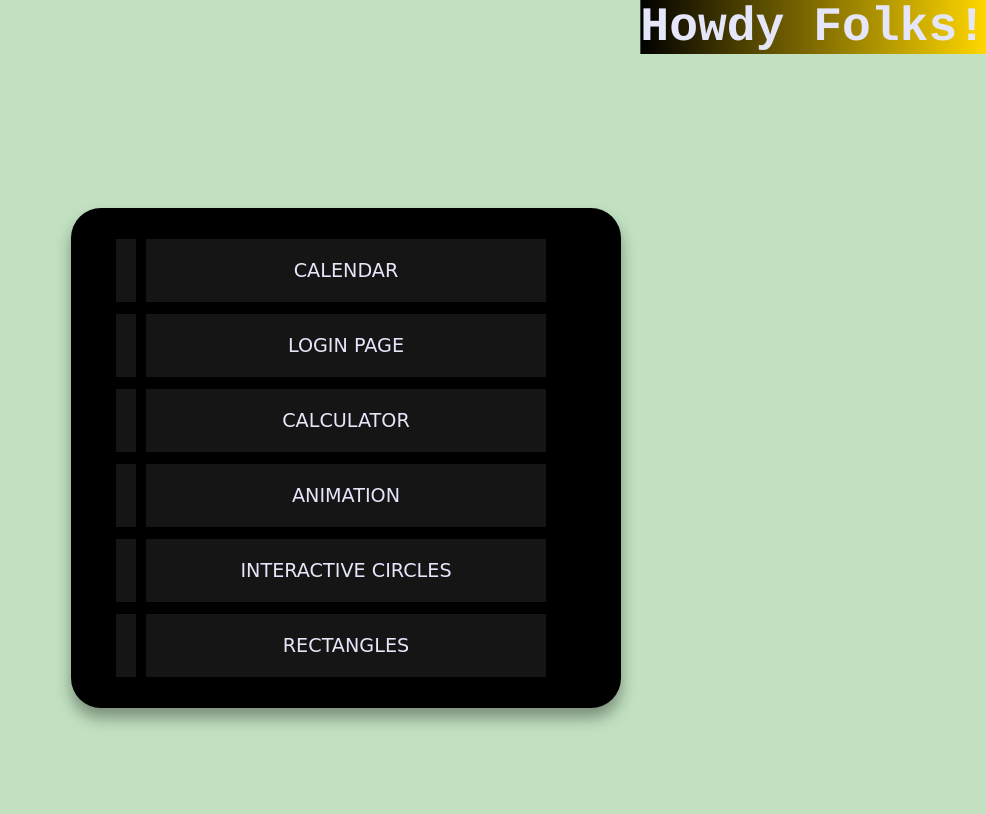
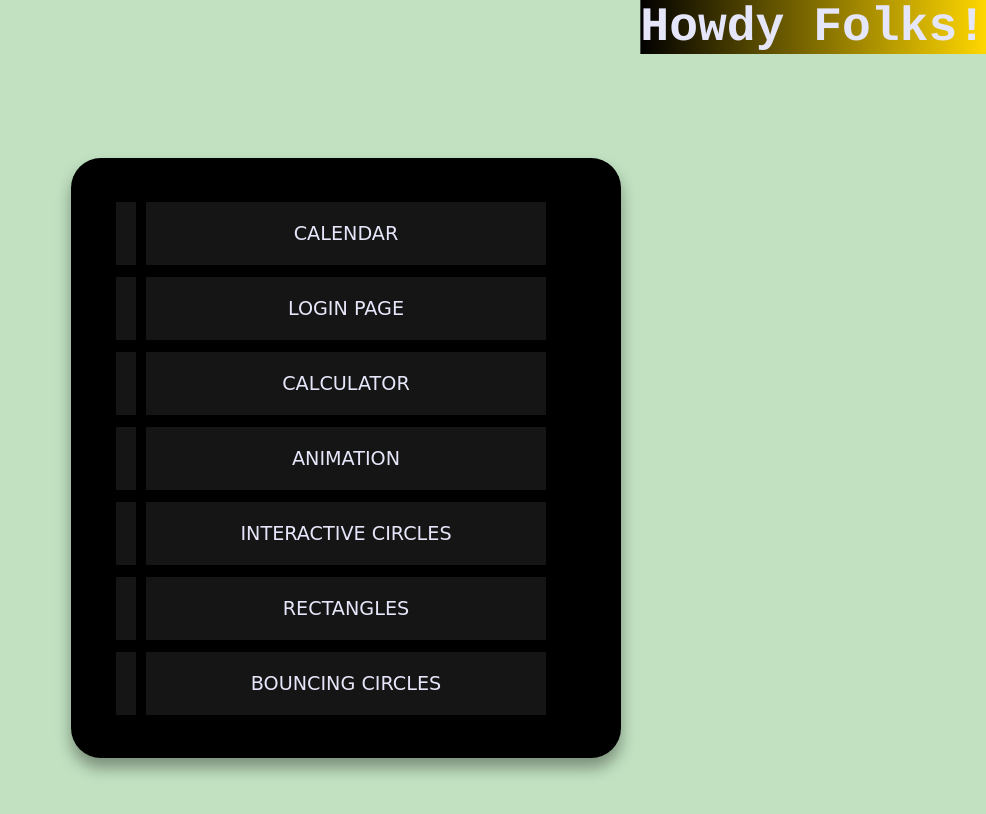
Before and after one commit to dnstha/ds, a plain HTML site: page index.htm in a window 1280 px wide. Shown: the whole page, without its empty margins (294-1280 px from the left). Drawn offline with Linux system fonts and the light colour scheme.

Commit message:
Update index.htm

```diff
--- a/index.htm
+++ b/index.htm
@@ -28,7 +28,7 @@
 		}
 		.box{
 			width:550px;
-			height:500px;
+			height:600px;
 			background:#000000;
 			border-radius:30px;
 			box-shadow:0 10px 15px rgba(0,0,0,0.363);
@@ -94,6 +94,7 @@
 				<li><a href = "animation.html">ANIMATION</a></li>
 				<li><a href = "Circles.html">INTERACTIVE CIRCLES</a></li>
 				<li><a href = "Rect.html">RECTANGLES</a></li>
+				<li><a href = "Bounce.html">BOUNCING CIRCLES</a></li>
 			</ul>
 		</div>
 	</div>
```
